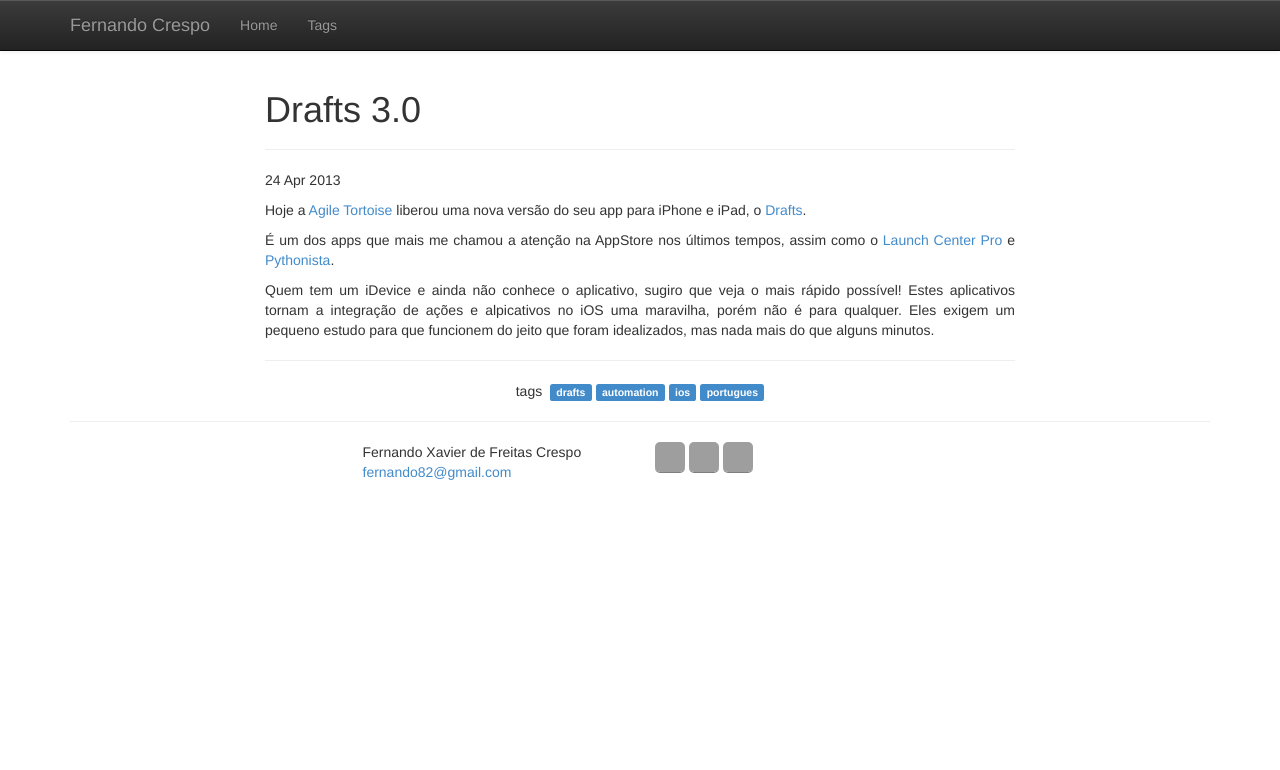
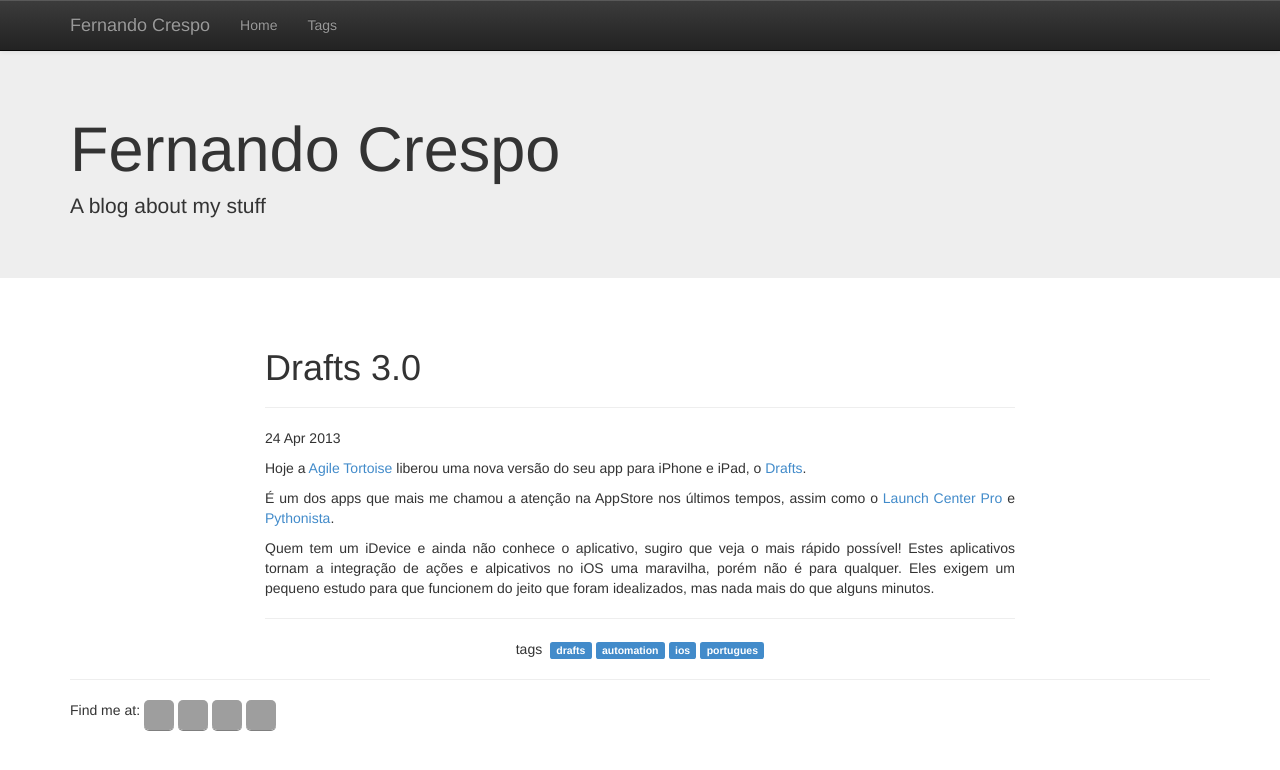
Before and after one commit to fcrespo82/fcrespo82.github.io, a Jekyll site: the page built from _posts/2013-04-24-Drafts-3.0.txt, in a window 1280 px wide. Shown: the top 770 px of the page. Built offline with Jekyll 4.4.1, drawn with Linux system fonts in a browser that asks for light colours; grey boxes are pictures that could not be loaded.

Commit message:
Atualização no meu blog

```diff
--- /dev/null
+++ b/Gemfile
@@ -0,0 +1,2 @@
+source 'https://rubygems.org'
+gem 'github-pages', group: :jekyll_plugins
--- a/_config.yml
+++ b/_config.yml
@@ -1,5 +1,19 @@
-name: Fernando Crespo
+title: Fernando Crespo
+author: Fernando Crespo
+email: fernando82@gmail.com
+description: > # this means to ignore newlines until "baseurl:"
+  A blog about my stuff
 
+
+services:
+  - name: github
+    url: https://github.com/fcrespo82
+  - name: bitbucket
+    url: https://bitbucket.com/fcrespo82
+  - name: twitter
+    url: https://twitter.com/fcrespo82
+  - name: mail
+    url: mailto:fernando82@gmail.com
 
 permalink: /:year/:month/:day/:title/
 
@@ -11,7 +25,5 @@
 
 excerpt_separator: <!--more-->
 
-
-gems:
+plugins:
   - jekyll-gist
-theme: jekyll-theme-architect
--- a/_layouts/default.html
+++ b/_layouts/default.html
@@ -35,47 +35,34 @@
                         <span class="icon-bar"></span>
                         <span class="icon-bar"></span>
                     </button>
-                    <a class="navbar-brand" href="/">{{ site.name }}</a>
+                    <a class="navbar-brand" href="/">{{ site.author }}</a>
                 </div>
                 <div class="navbar-collapse collapse">
                     <ul class="nav navbar-nav">
                         <li id="home_menu"><a href="/">Home</a></li>
                         <li id="tags_menu"><a href="/tags">Tags</a></li>
                     </ul>
-                    <!-- <form class="navbar-form navbar-right">
-                        <div class="form-group">
-                            <input type="text" placeholder="Email" class="form-control">
-                        </div>
-                        <div class="form-group">
-                            <input type="password" placeholder="Password" class="form-control">
-                        </div>
-                        <button type="submit" class="btn btn-success">Sign in</button>
-                    </form> -->
                 </div><!--/.navbar-collapse -->
             </div>
         </div>
         <!-- Main jumbotron for a primary marketing message or call to action -->
-        <!-- <div class="jumbotron">
+        <div class="jumbotron">
             <div class="container">
-                <h1>Hello, world!</h1>
-                <p>This is a template for a simple marketing or informational website. It includes a large callout called the hero unit and three supporting pieces of content. Use it as a starting point to create something more unique.</p>
-                <p><a class="btn btn-primary btn-lg">Learn more &raquo;</a></p>
+                <h1>{{ site.title }}</h1>
+                <p>{{ site.description }}</p>
+                <!-- <p><a class="btn btn-primary btn-lg">Learn more &raquo;</a></p> -->
             </div>
-        </div> -->
+        </div>
         <div class="container">
             {{ content }}
             <hr>
             <footer>
                 <div class="row">
-                    <div class="col-xs-5 col-sm-5 col-sm-offset-2 col-md-3 col-md-offset-3">
-                        Fernando Xavier de Freitas Crespo<br/>
-                        <a href="mailto:fernando82@gmail.com">fernando82@gmail.com</a>
-                    </div>
-                    <div class="svg col-xs-5 col-sm-5 col-md-3">
-                        <a href="http://github.com/fcrespo82/" target="_blank" class="webicon github">github</a>
-                        <a href="http://bitbucket.com/fcrespo82/" target="_blank" class="webicon bitbucket">bitbucket</a>
-                        <a href="http://twitter.com/fcrespo82/" target="_blank" class="webicon twitter">twitter</a>
-                        <!--<a href="http://app.net/fcrespo82/" target="_blank" class="webicon adn">app.net</a>-->
+                    <div class="svg col-xs-5 col-sm-5 col-md-5">
+                        Find me at:
+                        {% for service in site.services %}
+                            <a href="{{ service.url }}" target="_blank" class="webicon {{ service.name }}">{{ service.name }}</a>
+                        {% endfor %}
                     </div>
                 </div>
             </footer>
```
Also changed, not shown: 1 other file.
